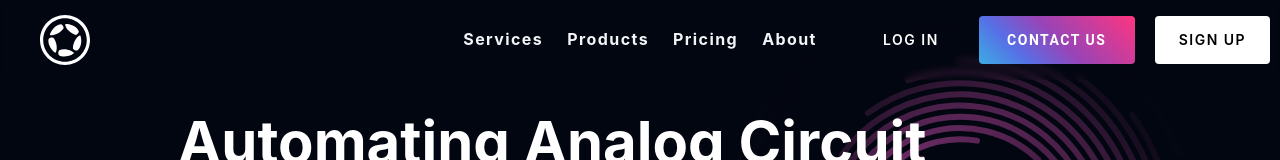
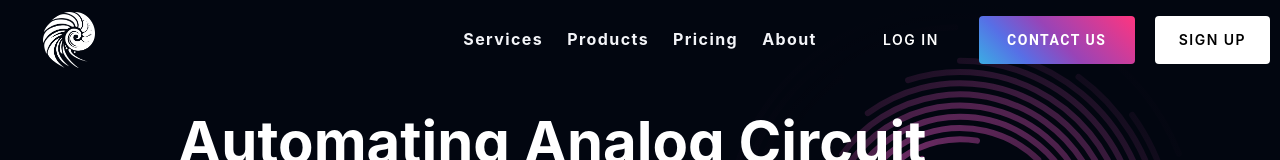
Before and after one commit to edonD/Neoevolution, a Next.js app: page /about in a window 1280 px wide. Shown: the top 160 px of the page. Built offline with nearby package versions, Linux system fonts and the light colour scheme.

Commit message:
Changed header

```diff
--- a/Components/Home/Header.js
+++ b/Components/Home/Header.js
@@ -8,7 +8,6 @@ import ServicesDropdown from "./Dropdowns/ServicesDropdown";
 import ProductsDropdown from "./Dropdowns/ProductsDropdown";
 import Link from "next/link";
 import HeaderDropdown from "./HeaderDropdown";
-import { SiCoronaengine } from "react-icons/si";
 
 function Header({ children }) {
   const [hasScrolled, setHasScrolled] = useState(false);
@@ -36,11 +35,16 @@ function Header({ children }) {
   return (
     <>
       <Nav headerdown={hasScrolled}>
-        <Logo>
-          <Link href='/' passHref>
-            <SiCoronaengine size={50} />
-          </Link>
-        </Logo>
+        <Link href='/' passHref>
+          <Logo>
+            <Image
+              src='/images/logo_white.png'
+              layout='fill'
+              objectFit='contain'
+              alt='brain'
+            />
+          </Logo>
+        </Link>
         <NavMenu>
           <FirstDivider>
             <ServicesDropdown>
@@ -143,6 +147,23 @@ const ItemContainer = styled.div`
     }
   }
 `;
+
+const LogoContainer = styled.div`
+  width: fit-content;
+  height: 100%;
+  display: flex;
+  position: relative;
+  flex-direction: column;
+  align-items: center;
+  justify-content: center;
+  background-color: white;
+  margin-left: 20px;
+  color: black;
+  h1 {
+    color: white;
+    font-size: 22px;
+  }
+`;
 const ImageContainer = styled.div`
   width: 100%;
   height: 100%;
@@ -178,9 +199,10 @@ const SecondDivider = styled.div`
 const Logo = styled.div`
   position: relative;
   width: 10%;
-  height: 100%;
+  height: 70%;
   background: transparent;
-  padding-left: 40px;
+  margin-left: 5px;
+
   cursor: pointer;
   display: flex;
   flex-direction: row;
@@ -269,7 +291,11 @@ const Nav = styled.nav`
     #17181c 100%
   );
 
-  backdrop-filter: blur(3px);
+  backdrop-filter: ${(p) =>
+    p.headerdown === true
+      ? " blur(3px)"
+      : // ? "radial-gradient(circle at center center, #191B23 0%, #17181C 100%);"
+        "transparent"};
   background: ${(p) =>
     p.headerdown === true
       ? "rgba(23, 24, 28, 0.8)"
```
Also changed, not shown: public/images/logo_white.png (added).
